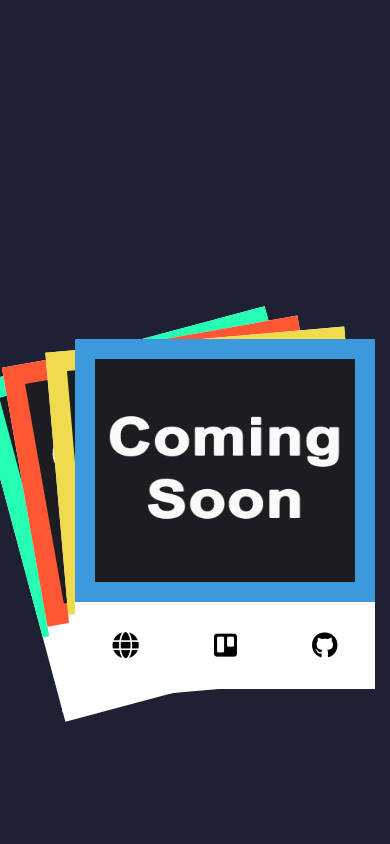
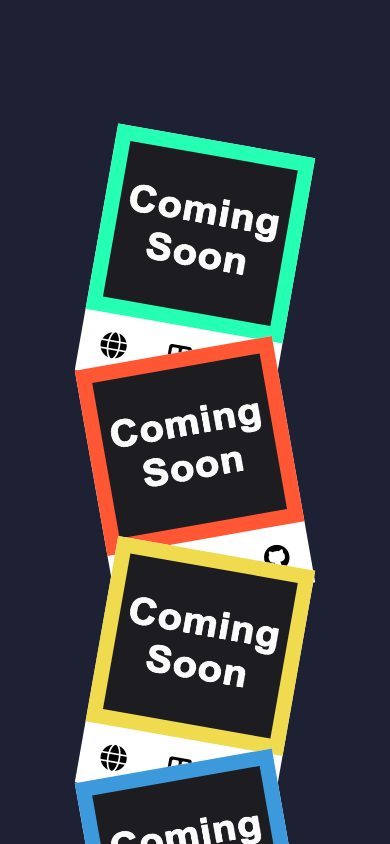
Before and after one commit to Thiesvdz/react-portfolio, a React (Create React App) app: page / in a window 390 px wide. Shown: the part 2440-3284 px from the top of the page. Built offline with nearby package versions, Linux system fonts and the light colour scheme.

Commit message:
projects responsive (#7)

```diff
--- a/src/components/Home/Projects/Projects.css
+++ b/src/components/Home/Projects/Projects.css
@@ -196,4 +196,60 @@
 .project__section .project__wrapper .article__4 .header__4:hover {
   opacity: 0.75;
 }
+
+@media screen and (max-width: 1024px) {
+  .project__section .project__wrapper {
+    display: -webkit-box;
+    display: -ms-flexbox;
+    display: flex;
+    -webkit-box-pack: center;
+        -ms-flex-pack: center;
+            justify-content: center;
+    -webkit-box-align: center;
+        -ms-flex-align: center;
+            align-items: center;
+  }
+  .project__section .project__wrapper:hover > .article__1 {
+    -webkit-transform: translateY(-100%) rotate(10deg);
+            transform: translateY(-100%) rotate(10deg);
+  }
+  .project__section .project__wrapper:hover > .article__2 {
+    -webkit-transform: translateY(-15%) rotate(-10deg);
+            transform: translateY(-15%) rotate(-10deg);
+  }
+  .project__section .project__wrapper:hover > .article__3 {
+    -webkit-transform: translateY(65%) rotate(10deg);
+            transform: translateY(65%) rotate(10deg);
+  }
+  .project__section .project__wrapper:hover > .article__4 {
+    -webkit-transform: translateY(150%) rotate(-10deg);
+            transform: translateY(150%) rotate(-10deg);
+  }
+  .project__section .project__wrapper .article__1 {
+    -webkit-transform: translateY(-100%) rotate(10deg);
+            transform: translateY(-100%) rotate(10deg);
+  }
+  .project__section .project__wrapper .article__2 {
+    -webkit-transform: translateY(-15%) rotate(-10deg);
+            transform: translateY(-15%) rotate(-10deg);
+  }
+  .project__section .project__wrapper .article__3 {
+    -webkit-transform: translateY(65%) rotate(10deg);
+            transform: translateY(65%) rotate(10deg);
+  }
+  .project__section .project__wrapper .article__4 {
+    -webkit-transform: translateY(150%) rotate(-10deg);
+            transform: translateY(150%) rotate(-10deg);
+  }
+  .project__section .project__wrapper .project__article {
+    height: 25rem;
+    width: 20rem;
+    background: white;
+    position: absolute;
+  }
+  .project__section .project__wrapper .project__article .project__header {
+    height: 75%;
+    padding: 1.5rem;
+  }
+}
 /*# sourceMappingURL=Projects.css.map */
```
Also changed, not shown: src/components/Home/Projects/Projects.scss (+51 -0 lines), 1 other file (tests, documents, lock files or other folders).
